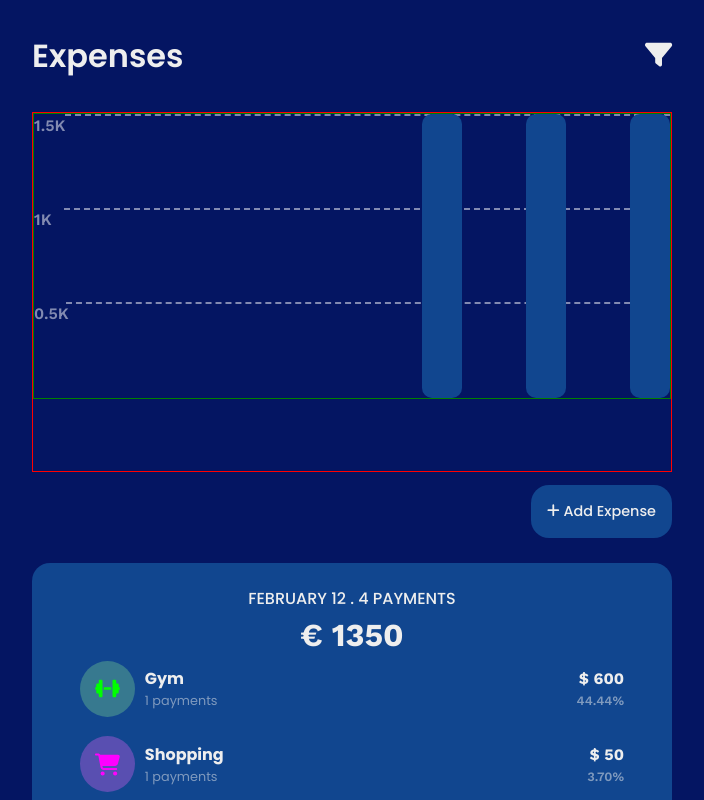
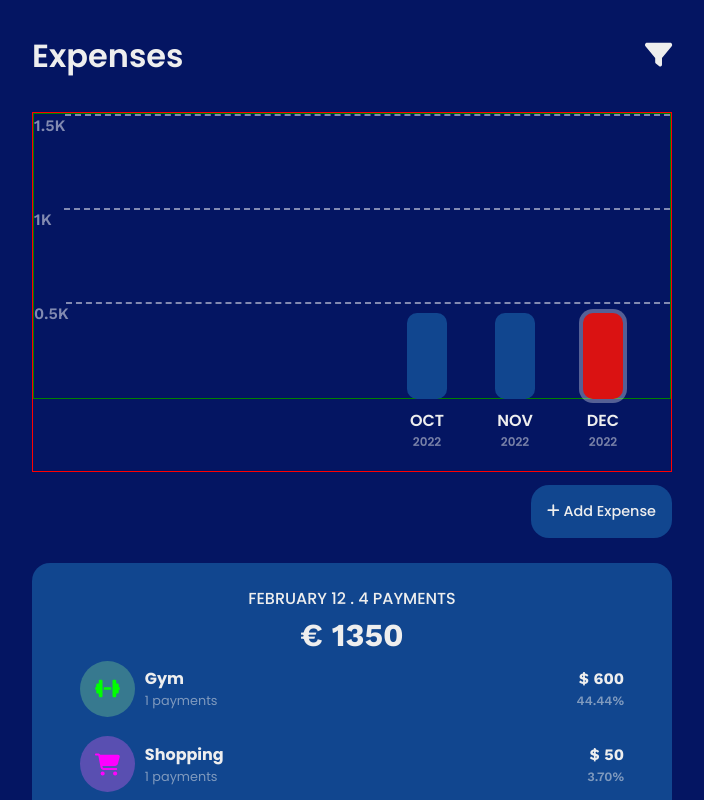
Before and after one commit to AlexMRTY/ExpenseCalculator, a React (Create React App) app: page / in a window 1280 px wide. Shown: the top 800 px of the page, without its empty margins (288-992 px from the left). Built offline with nearby package versions, Linux system fonts and the light colour scheme.

Commit message:
Chart bar almost completed

```diff
--- a/src/Components/ExpenseChart/Chart.js
+++ b/src/Components/ExpenseChart/Chart.js
@@ -5,7 +5,6 @@ import styles from "./Chart.module.css";
 const Chart = () => {
   return (
     <div className={styles.container}>
-      <div className={styles.chart_container}>
       <div className={styles.chart_lines_container}>
         <div className={styles.chart_line}>
           <span className={styles.label}>1.5K</span>
@@ -22,9 +21,27 @@ const Chart = () => {
       </div>
 
       <div className={styles.chart_bar_container}>
-          <div className={styles.bar}></div>
-          <div className={styles.bar}></div>
-          <div className={styles.bar}></div>
+        <div className={styles.chart_bar}>
+          <div className={styles.bar}>
+            <span className={`${styles.progress_bar} ${styles.on_focus}`}></span>
+          </div>
+          <span className={styles.month}>DEC</span>
+          <span className={styles.year}>2022</span>
+        </div>
+        <div className={styles.chart_bar}>
+          <div className={`${styles.bar} ${styles.on_focus}`}>
+            <span className={styles.progress_bar}></span>
+          </div>
+          <span className={styles.month}>NOV</span>
+          <span className={styles.year}>2022</span>
+
+        </div>
+        <div className={styles.chart_bar}>
+          <div className={`${styles.bar} ${styles.on_focus}`}>
+            <span className={styles.progress_bar}></span>
+          </div>
+          <span className={styles.month}>OCT</span>
+          <span className={styles.year}>2022</span>
         </div>
       </div>
     </div>
--- a/src/Components/ExpenseChart/Chart.module.css
+++ b/src/Components/ExpenseChart/Chart.module.css
@@ -1,5 +1,5 @@
 .container {
-
+    position: relative;
     display: block;
     width: 100%;
     height: min(45vh, 25rem);
@@ -7,17 +7,11 @@
     margin-top: 2rem;
 }
 
-.chart_container {
-    position: relative;
-    display: block;
-    height: 80%;
-    border: solid 1px green;
-}
-
 .chart_lines_container {
     display: flex;
     flex-direction: column;
-    height: 100%;
+    height: 80%;
+    border: solid 1px green;
 }
 
 .chart_line {
@@ -44,22 +38,54 @@
     inset: 0;
     display: flex;
     flex-direction: row-reverse;
-    gap: 4rem;
+
+
+    font-family: 'Poppins', sans-serif;
+
+    overflow: scroll;
+}
+
+.chart_bar {
+    display: flex;
+    align-items: center;
+
+    flex-direction: column;
+    margin-right: 3rem;
+
+
 }
 
 .bar {
     position: relative;
-    height: 100%;
+    height: 80%;
     width: 2.5rem;
+
+    border-radius: 10px;
+}
+
+.progress_bar {
+    position: absolute;
+    bottom: 0;
+    width: 100%;
+    height: 30%;
     background-color: var(--secondary-color);
     border-radius: 10px;
 }
 
-.bar::after {
-    content: '';
-    position: absolute;
-    bottom: 0;
-    width: 100%;
+.progress_bar.on_focus {
     background-color: var(--primary-acc-color);
-    border-radius: 10px;
+    box-shadow: 0px 0px 0px 4px rgba(255, 255, 255, 0.32);
 }
+
+
+.month {
+    color: var(--secondary-acc-color);
+    font-weight: 600;
+    margin-top: 10px;
+}
+
+.year {
+    color: var(--no-focus-text);
+    font-weight: 600;
+    font-size: 12px;
+}
```
Lines whose indentation alone changed are shown as unchanged.
